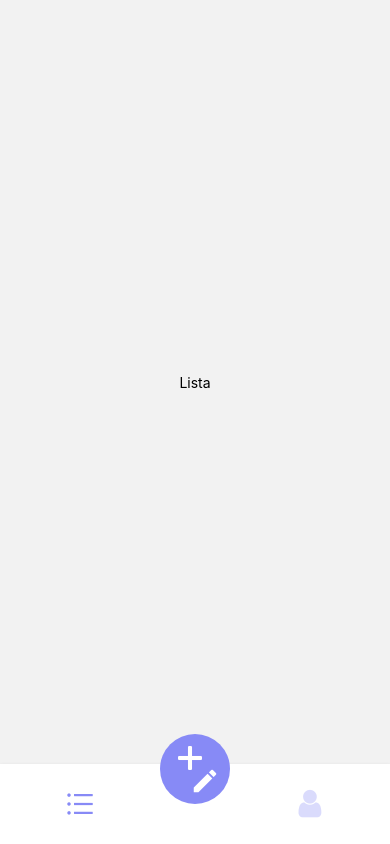
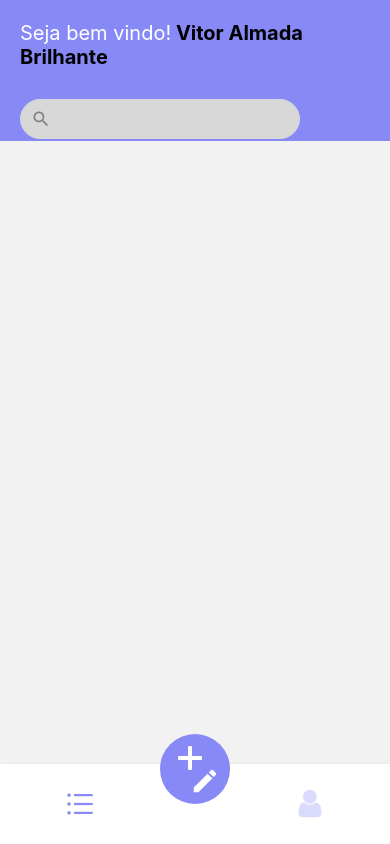
Before and after one commit to brilhante-hub/ReactNative-App, a React Native app: screen /BottomRoutes in a window 390 px wide. Built offline with nearby package versions, Linux system fonts and the light colour scheme.

Commit message:
Criando o header da Lista, adicionando estilos, text e style para header

```diff
--- a/src/pages/list/index.tsx
+++ b/src/pages/list/index.tsx
@@ -1,11 +1,22 @@
 import React from "react";
+import { Text, View } from "react-native";
+import { style } from "./styles";
+import { Input } from "../../components/input";
+import {MaterialIcons} from '@expo/vector-icons';
 
-import { Text, View } from "react-native";
-
-export default function List () {
+export default function List() {
     return (
-            <View style={{flex: 1, justifyContent: 'center', alignItems: 'center'}}>
-            <Text>Lista</Text>
+        <View style={style.container}>
+            <View style={style.header}>
+                <Text style={style.greeting}>Seja bem vindo!
+                    <Text style={{fontWeight: 'bold', color: 'black'}}> Vitor Almada Brilhante</Text></Text>
+                    <View style={style.boxInput}>
+                        <Input
+                        IconLeft={MaterialIcons}
+                        IconLeftName="search"
+                        />
+                    </View>
             </View>
+        </View>
     )
 }
--- a/src/pages/list/styles.ts
+++ b/src/pages/list/styles.ts
@@ -4,7 +4,28 @@
 export const style = StyleSheet.create({
     container: {
         flex: 1,
+        alignItems: 'center',
+       // backgroundColor: 'red',
 
-}
+    },
+    header: {
+        width: '100%',
+        height: Dimensions.get('window').height / 6,
+        backgroundColor: themas.colors.primary,
+        paddingHorizontal: 20,
+        justifyContent: 'center'
+    },
+
+    greeting: {
+        fontSize: 20,
+        color: '#FFF',
+        marginTop: 20,
+
+    },
+    boxInput: {
+        width: '80%',
+    },
+
+
 
 })
```
